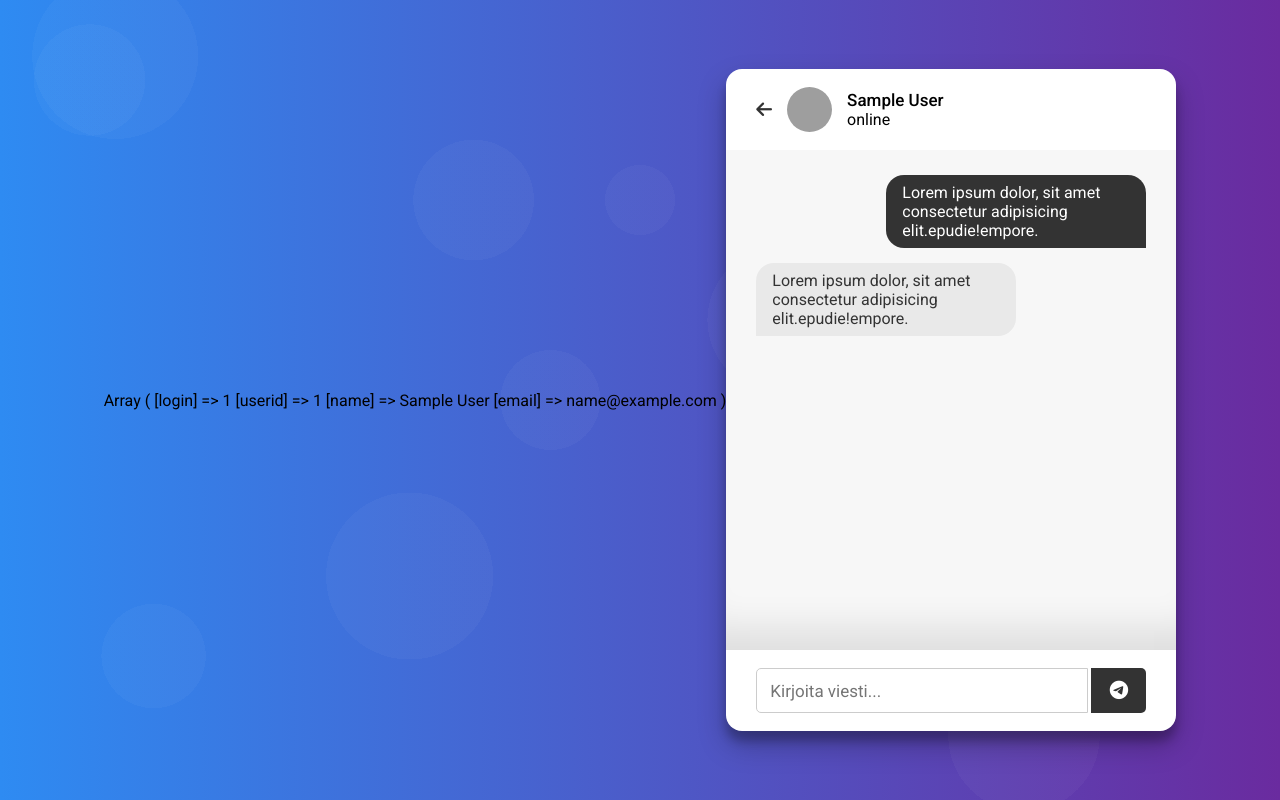
After one commit to vilbedawg/PHP-forum-site, a PHP site: page /chatroom.php in a window 1280 px wide. The commit adds this page. Run offline with PHP 8.4, Linux system fonts and the light colour scheme; the visitor is signed in with stand-in values (Sample User, id 1); some libraries are stand-ins or nearby versions; grey boxes are pictures that could not be loaded.

Commit message:
sessions and update login status/last logged in

```diff
--- /dev/null
+++ b/chatroom.php
@@ -0,0 +1,42 @@
+<?php
+session_start();
+print_r($_SESSION);
+include_once "header.php";
+?>
+
+<body>
+    <div class="wrapper">
+        <section class="chat-area">
+            <header>
+                <a href="#" class="back-icon"><i class="fas fa-arrow-left"></i></a>
+                <img src="./src/img/ninja.png" alt="">
+                <div class="details">
+                <span><?php echo $_SESSION["name"] ?></span>
+                <p><?php if($_SESSION["login"] == 1) {
+                     echo "online"; }else {
+                        echo "offline";
+                     } ?></p>
+                </div>
+            </header>
+            <div class="chat-box">
+                <div class="chat outgoing">
+                    <div class="details">
+                        <p>Lorem ipsum dolor, sit amet consectetur adipisicing elit.epudie!empore.</p>
+                    </div>
+                </div>
+                <div class="chat incoming">
+                    <div class="details">
+                        <p>Lorem ipsum dolor, sit amet consectetur adipisicing elit.epudie!empore.</p>
+                    </div>
+                </div>
+            </div>
+            <form action="#" class="typing-area">
+                <input type="text" placeholder="Kirjoita viesti...">
+                <button><i class="fab fa-telegram-plane"></i></button>
+            </form>
+        </section>
+    </div>
+
+</body>
+
+</html>
--- a/classes/login-contr.php
+++ b/classes/login-contr.php
@@ -21,6 +21,8 @@
                 exit();
             }
 
+
+
             $this->getUser($this->name, $this->pwd, $this->loginStatus, $this->lastLogin);
 
         }
@@ -35,5 +37,7 @@
             return $result;
         }
 
+
+
     }
 ?>
--- a/index.php
+++ b/index.php
@@ -8,8 +8,7 @@ if(isset($_POST['submit'])) {
     $email = $_POST["email"];
     $pwd = $_POST["password"];
     $pwd2 = $_POST["password2"];
-    $loginStatus = "";
-    $lastLogin = "";
+
 
     include "classes/database.php";
     include "classes/signup-classes.php";
--- a/login.php
+++ b/login.php
@@ -5,17 +5,18 @@ include_once "header.php";
 if(isset($_POST['submit'])) {
     $name = $_POST["name"];
     $pwd = $_POST["password"];
-    $loginStatus = "";
-    $lastLogin = "";
 
     include "classes/database.php";
     include "classes/login-classes.php";
     include "classes/login-contr.php";
     $login = new loginContr($name, $pwd, $loginStatus, $lastLogin);
 
+
     $login->loginUser();
     header("location: users.php");
 }
+
+
 
 ?>
 
--- a/logout.php
+++ b/logout.php
@@ -1,9 +1,11 @@
 <?php
 
 session_start();
+include "classes/database.php";
+include "classes/logout-classes.php";
+$userObj = new Logout();
+$userObj->updateLogoutStatus();
 session_unset();
 session_destroy();
 header("location: index.php");
-
-
 ?>
```
Also changed, not shown: classes/login-classes.php (+16 -0 lines), classes/logout-classes.php (added, +25 -0 lines), users.php (+7 -3 lines).
